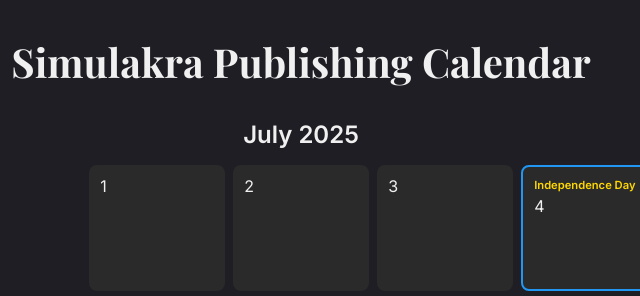
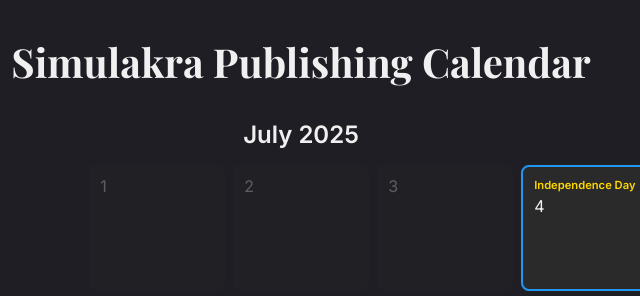
Before and after one commit to Kahmenah/Social-Calendar, a plain HTML site: page index.html in a window 1280 px wide. Shown: the top 296 px of the page, 339-979 px from the left. Drawn offline with nearby package versions, Linux system fonts and the light colour scheme; no server answers.

Commit message:
Update index.html

```diff
--- a/index.html
+++ b/index.html
@@ -7,6 +7,7 @@
 
   <link href="https://fonts.googleapis.com/css2?family=Inter:wght@400;600&family=Playfair+Display:wght@700&display=swap" rel="stylesheet" />
   <link rel="stylesheet" href="https://kahmenah.github.io/Social-Calendar/style.css" />
+  </style>
 </head>
 <body>
   <button id="topRightLogout">Logout</button>
@@ -177,12 +178,12 @@
         dayEl.dataset.date = dateKey;
 
         const today = new Date();
-        const isToday =
-          today.getFullYear() === year &&
-          today.getMonth() === month &&
-          today.getDate() === day;
-        if (isToday) {
+        const thisDay = new Date(year, month, day);
+
+        if (today.toDateString() === thisDay.toDateString()) {
           dayEl.classList.add("today");
+        } else if (thisDay < today.setHours(0, 0, 0, 0)) {
+          dayEl.classList.add("past");
         }
 
         dayEl.addEventListener("dragover", e => e.preventDefault());
```
